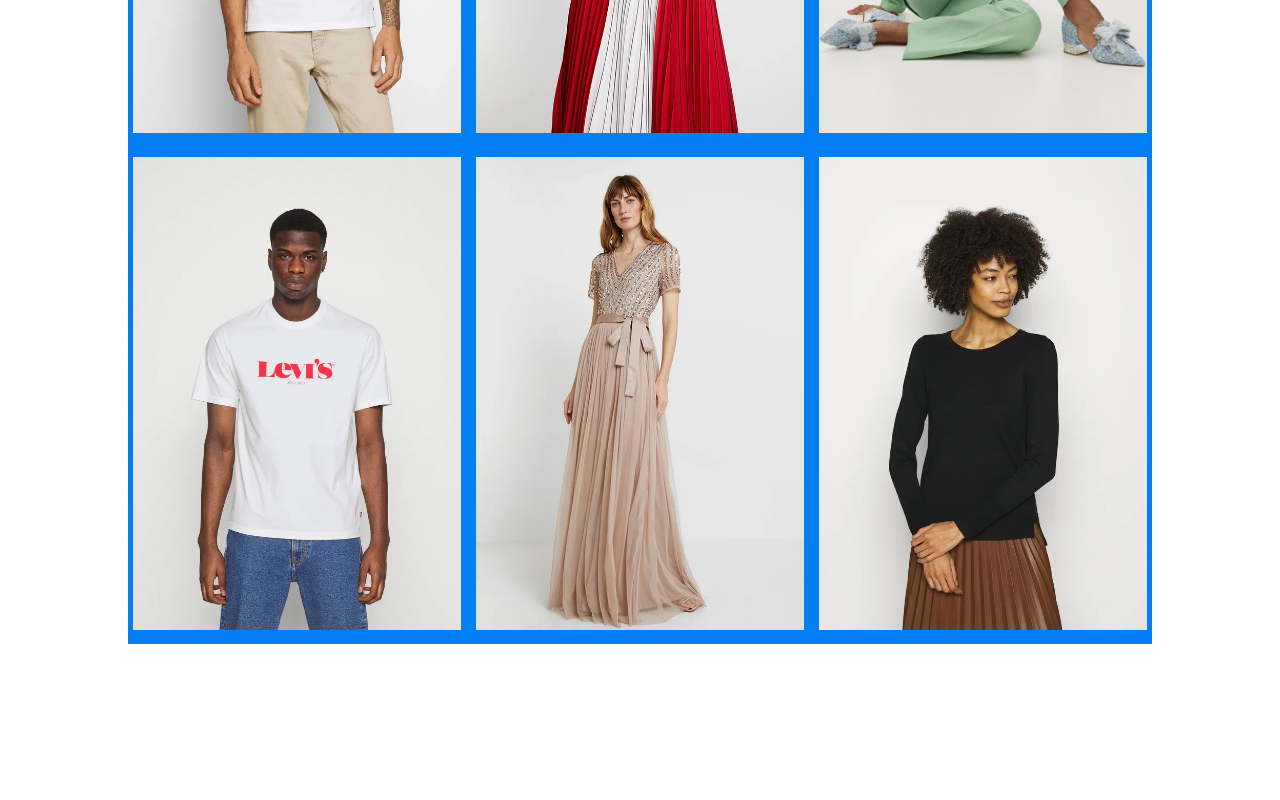
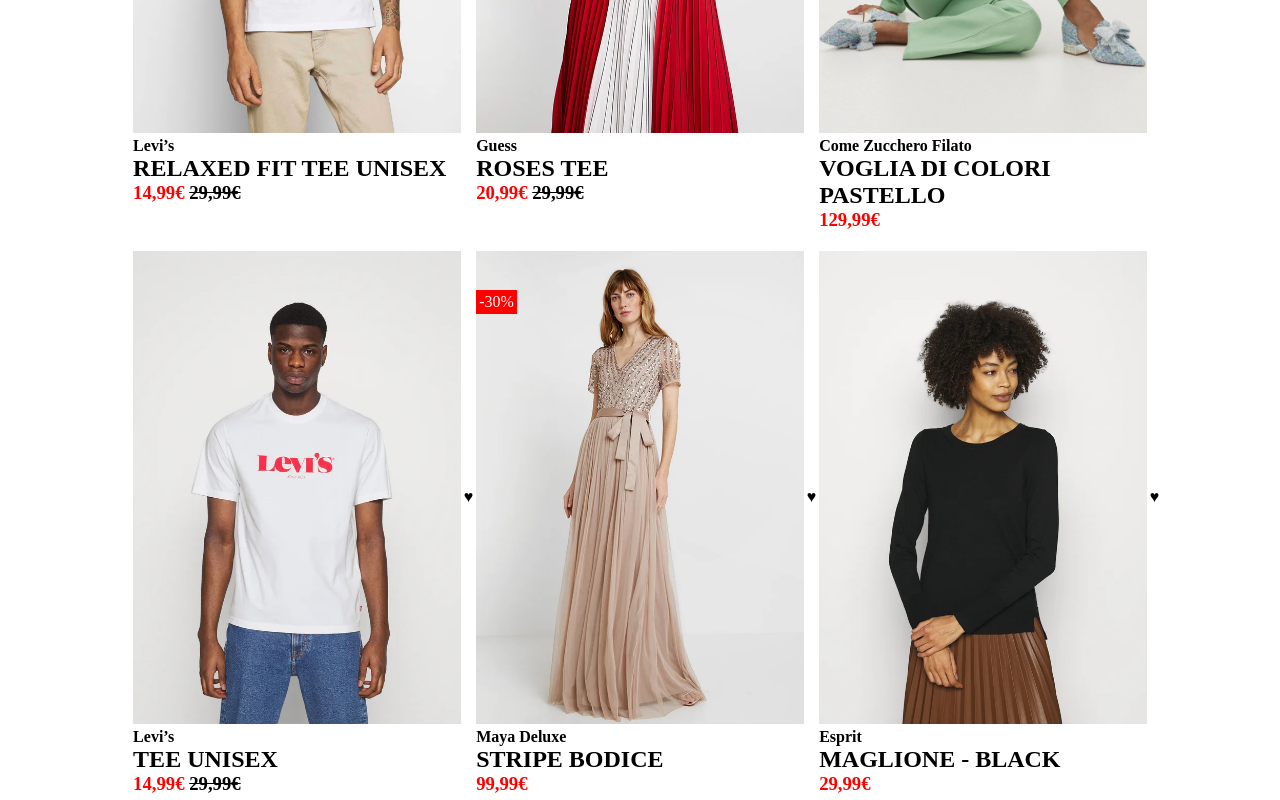
Before and after one commit to Linuxpert/html-css-boolando, a plain HTML site: page index.html in a window 1280 px wide. Shown: the part 360-1160 px from the top of the page. Before the commit the page ends 1014 px from the top, so only its background shows below. Drawn offline with Linux system fonts and the light colour scheme.

Commit message:
inserimento cuori

```diff
--- a/css/style.css
+++ b/css/style.css
@@ -11,8 +11,6 @@
 
     margin: 10px auto;
     width: 80%;
-    /* regole di debug */
-     background-color: rgb(3, 127, 243);
 
 
 }
@@ -21,34 +19,35 @@
     content: "";
     display: table;
     clear: both;
+
 }
 
 /* contenitore */
 
-/* prima fila */
+
+
+/* immagini  */
+
+
 .laterale {
     float: left;
     width: 32%;
-    margin: 10px 0.5%;
+    margin: 10px 0.5% ;
 
-    /* regole debug */
-    /* background-color: red; */
-    /* height: 200px; */
 }
 
 .laterale img {
     width: 100%;
     height: 100%;
     object-fit: cover;
+    position: relative;
 }
 
 #centrale {
     float: left;
     width: 32%;
     margin: 10px 1%;
-    /* regole debug */
-    /* background-color: red; */
-    /* height: 50px; */
+
 }
 
 #centrale img {
@@ -56,3 +55,49 @@
     height: 100%;
     object-fit: cover;
 }
+
+/* cuore */
+.cuore1 {
+    padding: 3px;
+    background-color: white;
+    position: absolute;
+    top: 50px;
+    text-align: right;
+
+}
+
+.cuore2 {
+    padding: 3px;
+    background-color: white;
+    position: absolute;
+    top: 845px;
+
+}
+
+/* discount */
+.discount1 {
+    padding: 3px;
+    color: white;
+    background-color: red;
+    position: absolute;
+    top: 650px;
+}
+
+.discount2 {
+    padding: 3px;
+    color: white;
+    background-color: red;
+    position: absolute;
+    top: 1450px;
+}
+
+
+/* descrizioni e prezzo */
+.newprice {
+    color: red;
+}
+
+.oldprice {
+    text-decoration: line-through;
+    color: black;
+}
--- a/index.html
+++ b/index.html
@@ -13,35 +13,133 @@
         <div class="contenitore clearfix">
 
             <!-- prima fila -->
-            <section>
+            <section id="prima">
                 <!-- laterale -->
                 <div class="laterale">
                     <img src="img/1.webp" alt="">
+
+                        <!-- cuore -->
+                        <span class="cuore1"> &hearts; </span>
+
+                        <!-- discount -->
+                        <div class="discount1">&#45;50%</div>
+                        <!-- descrizione -->
+                        <h4>
+                            Levi&#8217;s
+                        </h4>
+                        <h2>
+                            RELAXED FIT TEE UNISEX
+                        </h2>
+                        <h3 class="newprice">
+                            14&#44;99&euro; <span class="oldprice">29&#44;99&euro;</span>
+                        </h3>
                 </div>
+
                 <!-- centrale -->
                 <div id="centrale">
                     <img src="img/2.webp" alt="">
+
+                    <!-- cuore -->
+                    <span class="cuore1"> &hearts; </span>
+
+                    <!-- discount -->
+                    <div class="discount1">&#45;30%</div>
+                    <!-- descrizione -->
+                    <h4>
+                        Guess
+                    </h4>
+                    <h2>
+                        ROSES TEE
+                    </h2>
+                    <h3 class="newprice">
+                        20&#44;99&euro; <span class="oldprice">29&#44;99&euro;</span>
+                    </h3>
 
                 </div>
                 <!-- laterale -->
                 <div class="laterale">
                     <img src="img/3.webp" alt="">
 
+                    <!-- cuore -->
+                    <span class="cuore1"> &hearts; </span>
+
+                    <!-- discount -->
+                    <div class="discount1">&#45;30%</div>
+                    <!-- descrizione -->
+                    <h4>
+                        Come Zucchero Filato
+                    </h4>
+                    <h2>
+                        VOGLIA DI COLORI PASTELLO
+                    </h2>
+                    <h3 class="newprice">
+                        129&#44;99&euro;
+                    </h3>
+
                 </div>
             </section>
 
             <!-- seconda fila -->
-            <section>
+            <section id="seconda">
+                <!-- laterale -->
                 <div class="laterale">
+
                     <img src="img/4.webp" alt="">
+
+                    <!-- cuore -->
+                    <span class="cuore2"> &hearts; </span>
+
+                    <!-- discount -->
+                    <div class="discount2">&#45;50%</div>
+
+                    <!-- descrizione -->
+                    <h4>
+                        Levi&#8217;s
+                    </h4>
+                    <h2>
+                        TEE UNISEX
+                    </h2>
+                    <h3 class="newprice">
+                        14&#44;99&euro; <span class="oldprice">29&#44;99&euro;</span>
+                    </h3>
                 </div>
 
+                <!-- centrale -->
                 <div id="centrale">
                     <img src="img/5.webp" alt="">
+
+                    <!-- cuore -->
+                    <span class="cuore2"> &hearts; </span>
+
+                    <!-- discount -->
+                    <h4>
+                        Maya Deluxe
+                    </h4>
+                    <h2>
+                        STRIPE BODICE
+                    </h2>
+                    <h3 class="newprice">
+                        99&#44;99&euro;
+                    </h3>
                 </div>
 
+                <!-- laterale -->
                 <div class="laterale">
                     <img src="img/6.webp" alt="">
+
+                    <!-- cuore -->
+                    <span class="cuore2"> &hearts; </span>
+
+                    <!-- discount -->
+                    <h4>
+                        Esprit
+                    </h4>
+                    <h2>
+                        MAGLIONE &#45; BLACK
+                    </h2>
+                    <h3 class="newprice">
+                        29&#44;99&euro;
+                    </h3>
                 </div>
             </section>
 
```
